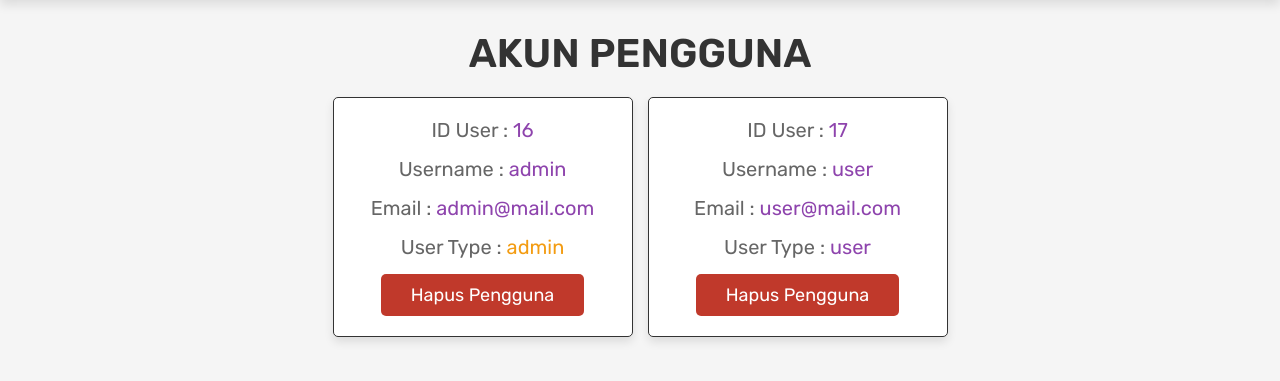
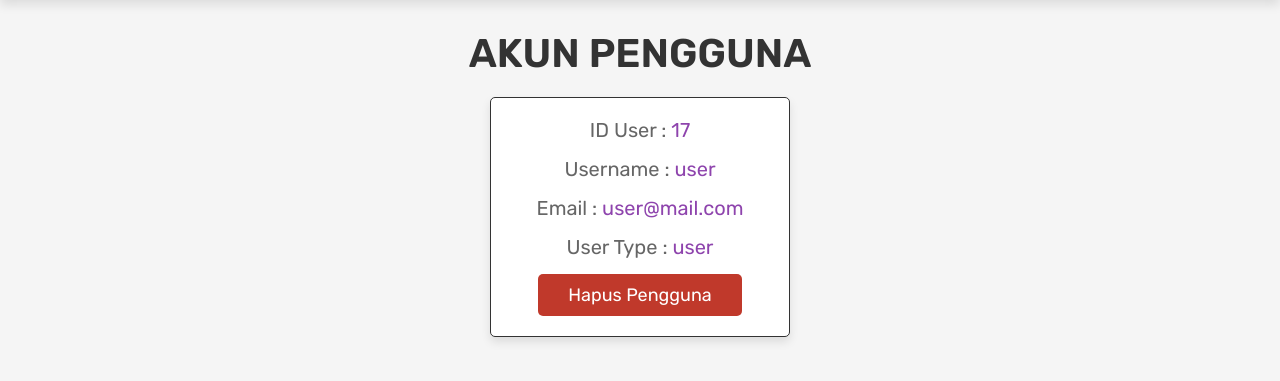
Before and after one commit to mKevinSF/Ngalebeut, a PHP site: page /admin_users.php in a window 1280 px wide. Shown: the part 69-450 px from the top of the page. Run offline with PHP 8.4, Linux system fonts and the light colour scheme; a user stored in the database is signed in; data comes from the database, SQL or seed files in the repository.

Commit message:
admin cannot remove

```diff
--- a/admin_users.php
+++ b/admin_users.php
@@ -45,15 +45,17 @@ if(isset($_GET['delete'])){
       <?php
          $select_users = mysqli_query($conn, "SELECT * FROM `users`") or die('query failed');
          while($fetch_users = mysqli_fetch_assoc($select_users)){
+            if ($fetch_users['user_type'] != 'admin') {
       ?>
                <div class="box">
                   <p> ID User   : <span><?php echo $fetch_users['id']; ?></span> </p>
                   <p> Username  : <span><?php echo $fetch_users['name']; ?></span> </p>
                   <p> Email     : <span><?php echo $fetch_users['email']; ?></span> </p>
-         <p> User Type : <span style="color:<?php if($fetch_users['user_type'] == 'admin'){ echo 'var(--orange)'; } ?>"><?php echo $fetch_users['user_type']; ?></span> </p>
+                  <p> User Type : <span><?php echo $fetch_users['user_type']; ?></span> </p>
                   <a href="admin_users.php?delete=<?php echo $fetch_users['id']; ?>" onclick="return confirm('Hapus pengguna ini?');" class="delete-btn">Hapus pengguna</a>
                </div>
       <?php
+            };
          };
       ?>
    </div>
```
Lines whose indentation alone changed are shown as unchanged.
